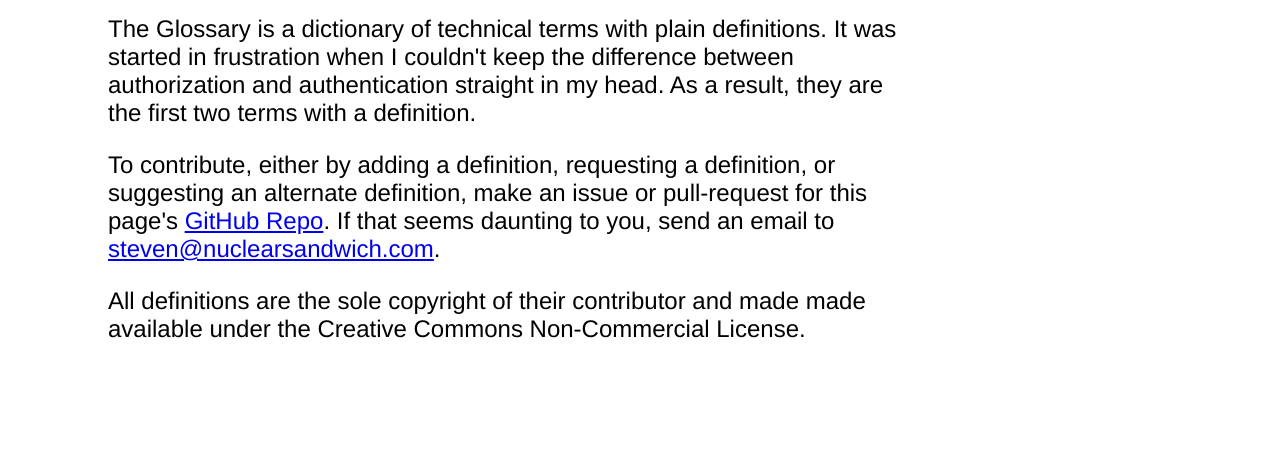
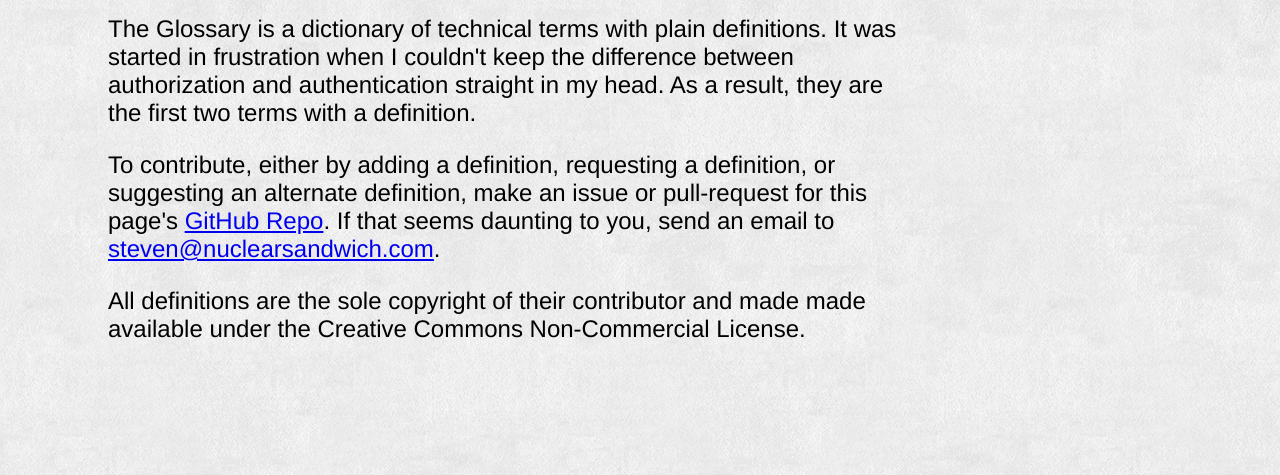
Before and after one commit to nuclearsandwich/glossary, a plain HTML site: page index.html in a window 1280 px wide. Shown: the part 529-1004 px from the top of the page. Drawn offline with Linux system fonts and the light colour scheme.

Commit message:
Fix stylesheet relative link.

```diff
--- a/assets/style.css
+++ b/assets/style.css
@@ -1,5 +1,5 @@
 body {
-	background: url('media/extra_clean_paper.png') repeat;
+	background: url('extra_clean_paper.png') repeat;
 	padding: 100px;
 	font-size: 150%;
 	font-family: helvetica, sans-serif;
```
